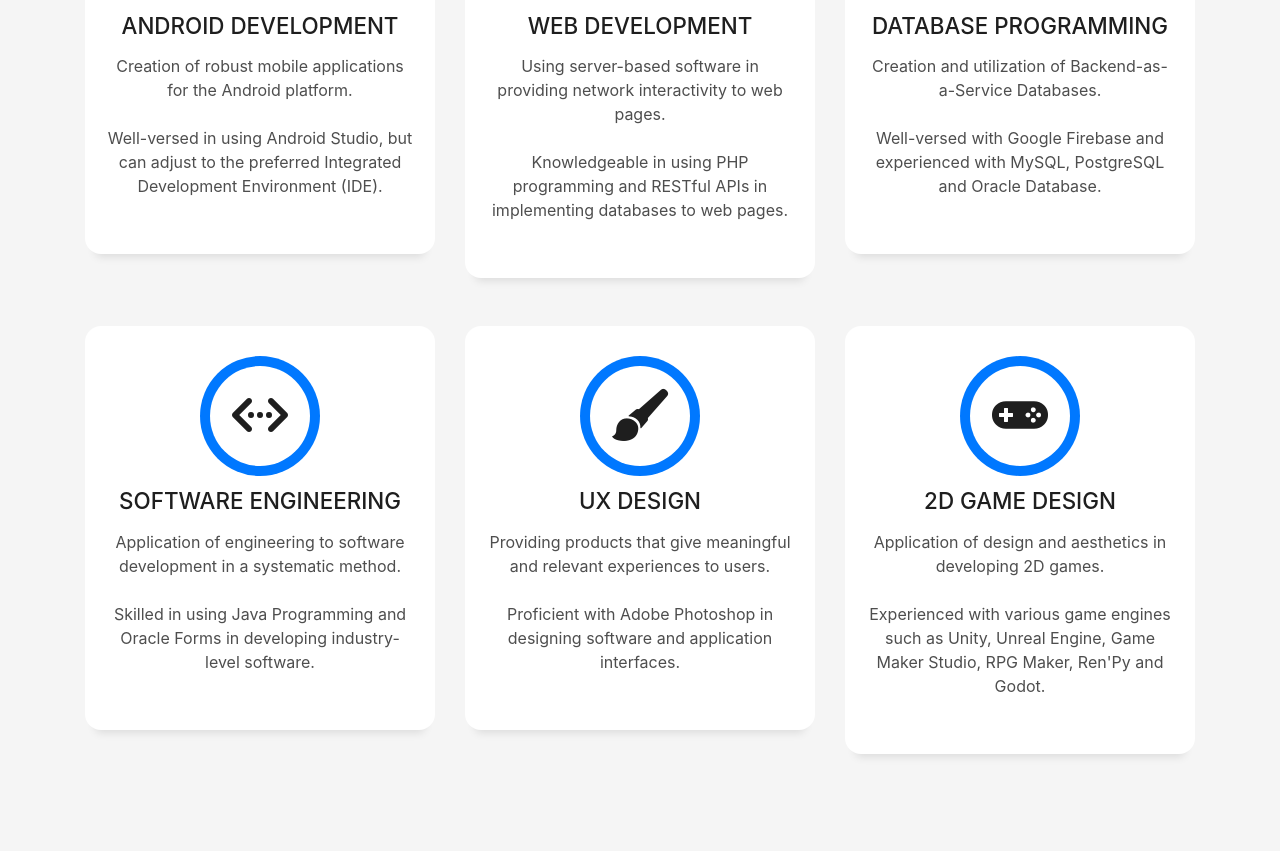
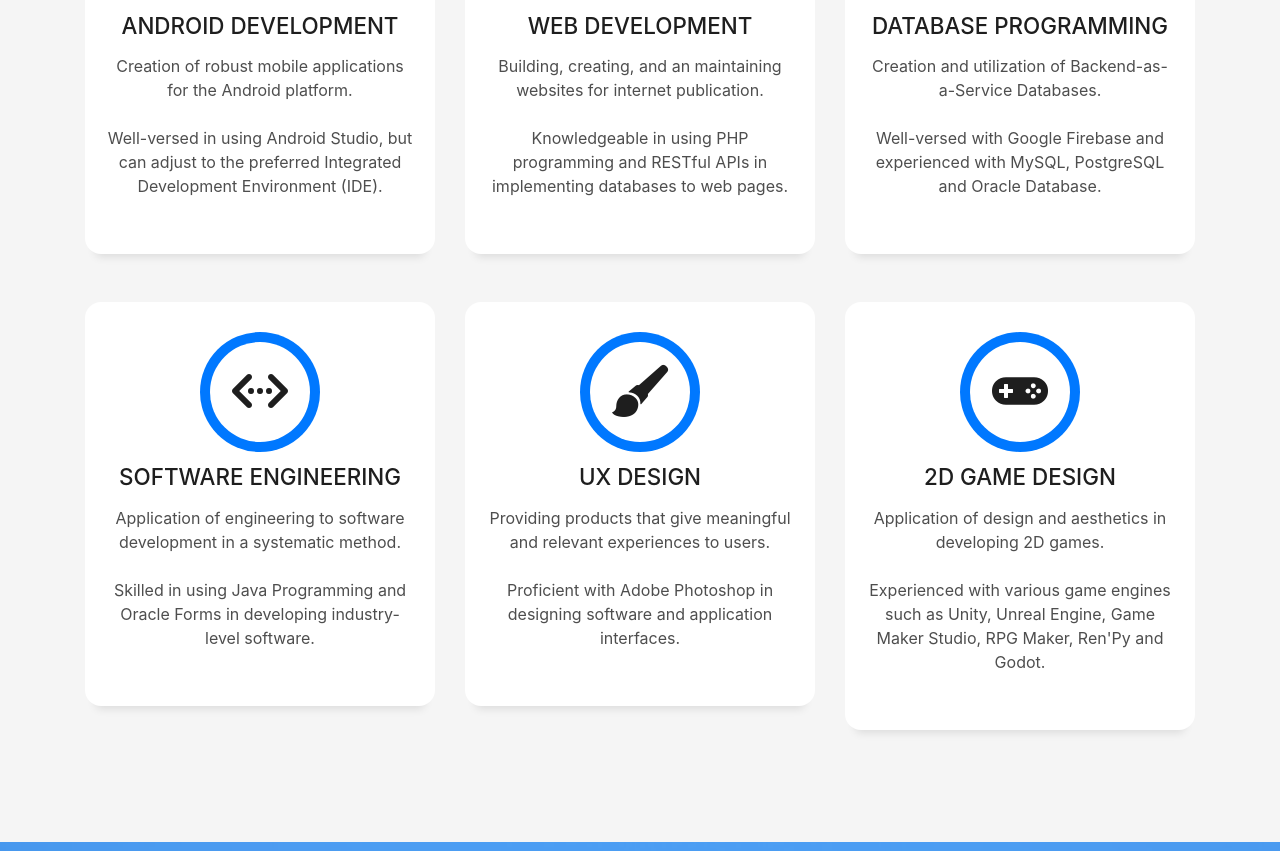
Before and after one commit to altoralba/altoralba.github.io, a plain HTML site: page index.html in a window 1280 px wide. Shown: the part 2135-2986 px from the top of the page. Drawn offline with Linux system fonts and the light colour scheme; files whose address does not match are found by name.

Commit message:
Update index.html

```diff
--- a/index.html
+++ b/index.html
@@ -225,7 +225,7 @@
             <div class="service-content">
               <h2 class="s-title">Web Development</h2>
               <p class="s-description text-center">
-                Using server-based software in providing network interactivity to web pages.
+                 Building, creating, and an maintaining websites for internet publication.
 				<br><br>
 				Knowledgeable in using PHP programming and RESTful APIs in implementing databases to web pages.
               </p>
```
